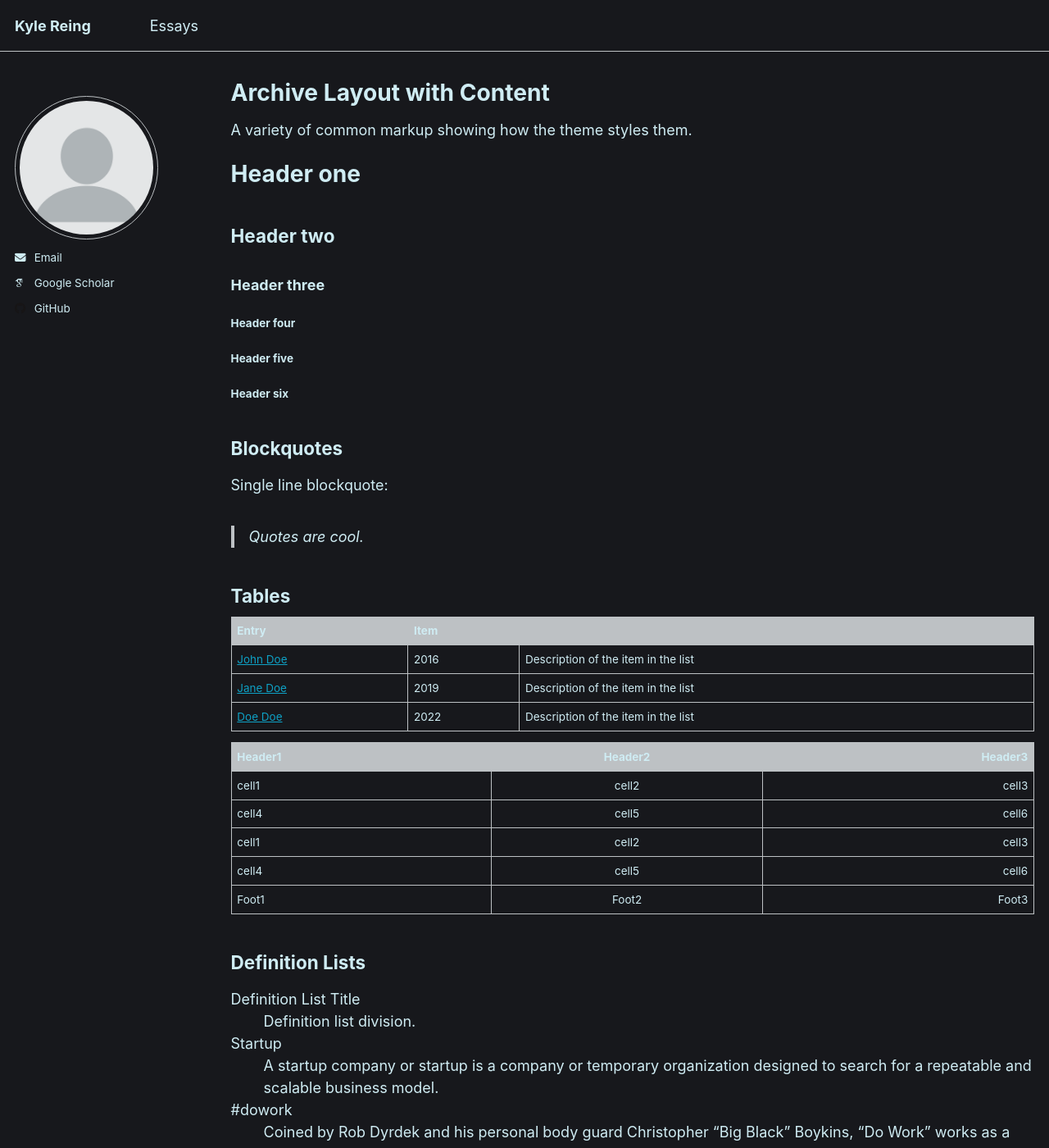
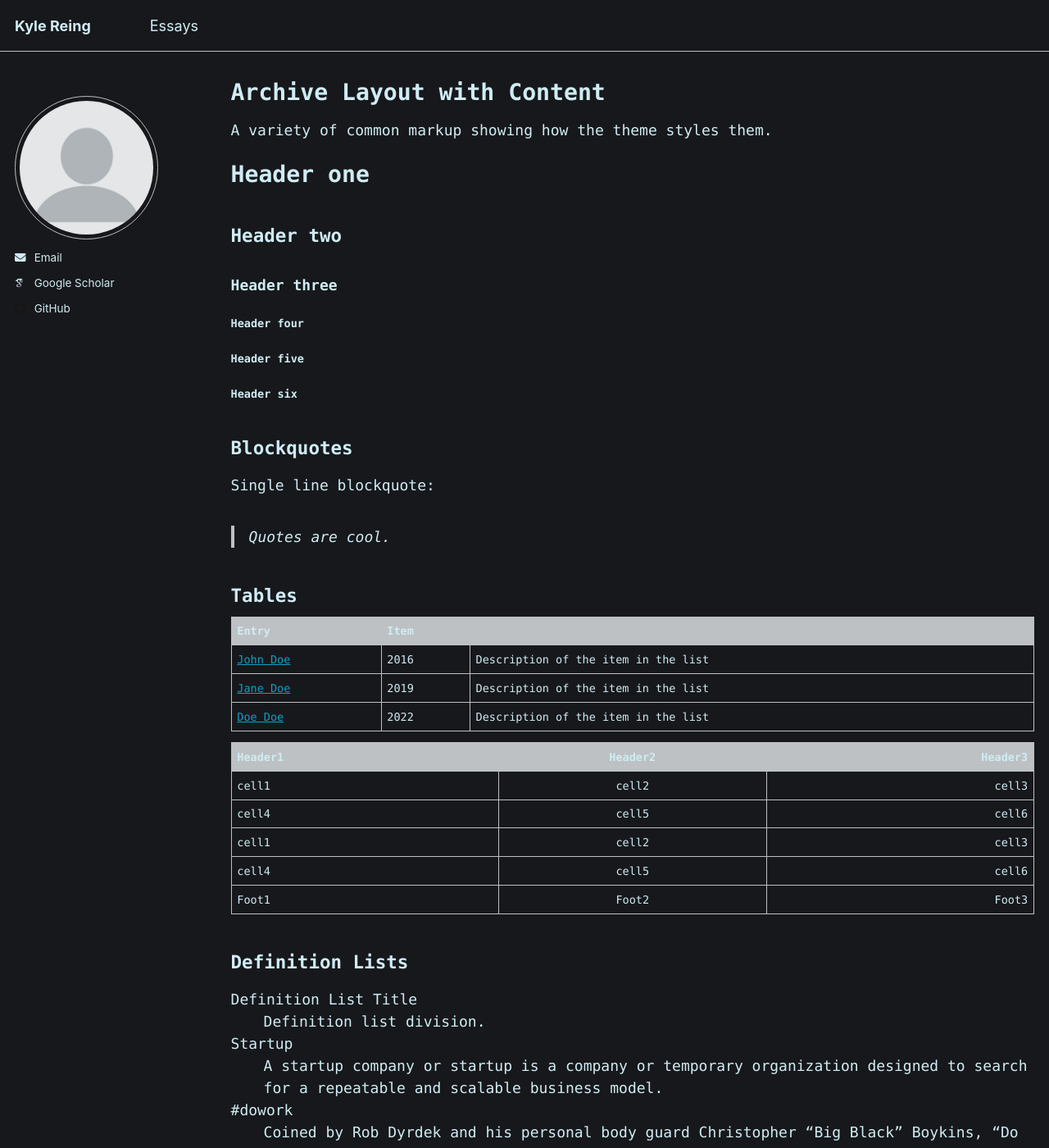
Before and after one commit to kylereing/kylereing.github.io, a Jekyll site: the page built from _pages/archive-layout-with-content.md, in a window 1280 px wide and 1400 px high. Shown: the whole window at 82% size. Built offline with Jekyll 4.4.1, drawn with Linux system fonts in a browser that asks for light colours; some web fonts are replaced.

Commit message:
monospace test

```diff
--- a/_sass/_themes.scss
+++ b/_sass/_themes.scss
@@ -39,8 +39,10 @@ $type-size-6                : 0.75em;   // ~12px
 $type-size-7                : 0.6875em; // ~11px
 $type-size-8                : 0.625em;  // ~10px
 
-$global-font-family         : $sans-serif;
-$header-font-family         : $sans-serif;
+// $global-font-family         : $sans-serif;
+$global-font-family         : $monospace;
+// $header-font-family         : $sans-serif;
+$header-font-family         : $monospace;
 $caption-font-family        : $serif;
 
 /* ==========================================================================
```
